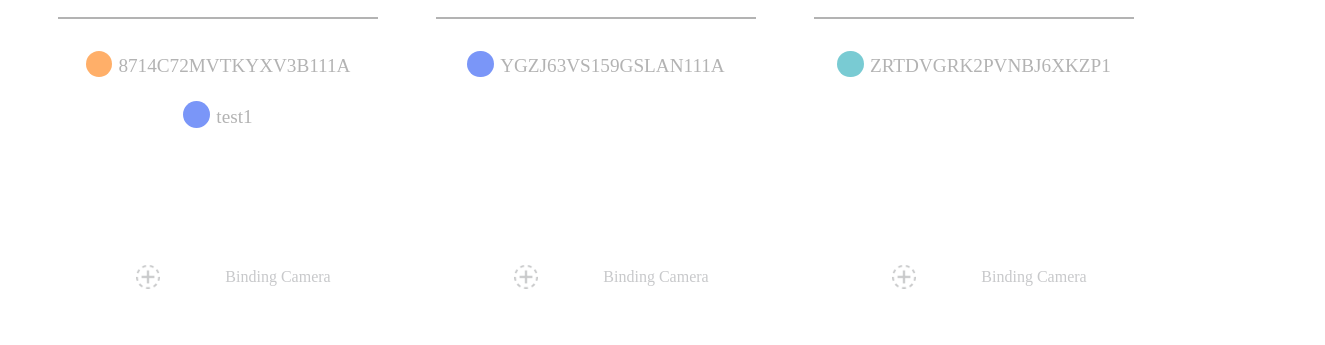
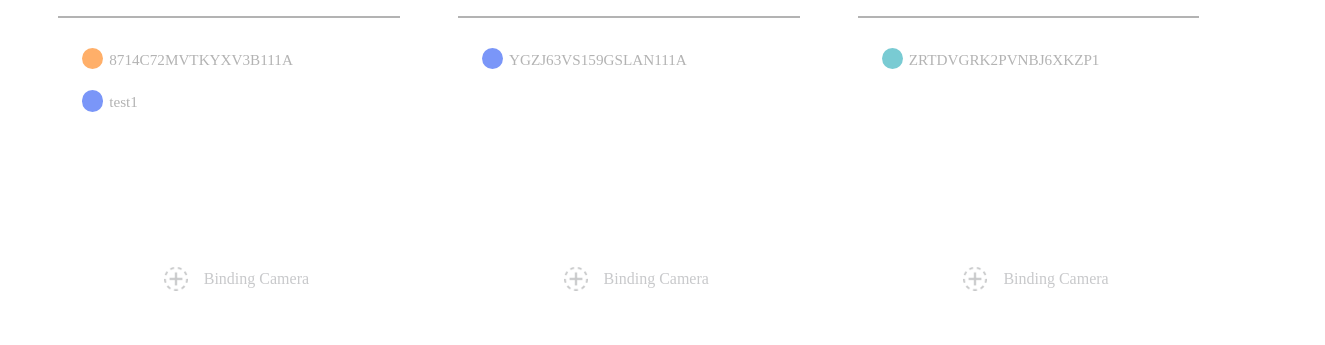
Before and after one commit to jootse84/es6-react-wheel-list, a React app: page / in a window 1280 px wide. Shown: the part 268-613 px from the top of the page, 1325 px wide, since content can reach past the window. Built offline with nearby package versions, Linux system fonts and the light colour scheme.

Commit message:
Added transition on resize window

```diff
--- a/styles/AddLabelButton.less
+++ b/styles/AddLabelButton.less
@@ -7,15 +7,14 @@
     display: block;
     line-height: 2em;
     margin: 0 auto;
-    width: 60%;
+    //width: 60%;
     font-size: 1em;
     background: url(../images/ic_bind_device.png) no-repeat 20px center;
     background-size: 24px;
     border-radius: 4px;
     -webkit-border-radius: 4px;
-    display: block;
+    display: inline-block;
     padding: 0px 5px 0px 60px;
-    position: absolute;
     left: 20%;
     bottom: 40px;
     &:hover {
--- a/styles/LabelList.less
+++ b/styles/LabelList.less
@@ -11,7 +11,7 @@
         border-radius: 4px;
         -webkit-border-radius: 4px;
         display: block;
-        text-align: center;
+        text-align: left;
         padding: 5px;
         position: relative;
         transition: 0.8s all;
@@ -22,7 +22,7 @@
         line-height: 2em;
         margin: 0 auto;
         width: 90%;
-        font-size: 1.2em;
+        font-size: 1.1em;
         a {
             display: inline-block;
             vertical-align: middle;
@@ -75,5 +75,18 @@
         .dot5 {
             background: rgb(142, 194, 32);
         }
+        @media (min-width: 980px) and (max-width: 1280px) {
+            width: 86%;
+            font-size: 95%;
+        }
+        @media (min-width: 768px) and (max-width: 979px) {
+            width: 86%;
+            font-size: 95%;
+        }
+        @media (min-width: 0px) and (max-width: 767px) {
+            width: 86%;
+            font-size: 105%;
+            text-align: center;
+        }
     }
 }
--- a/styles/PlanList.less
+++ b/styles/PlanList.less
@@ -1,8 +1,11 @@
 #card-list {
-    width: 102.5%;
     margin-left: -19px;
     float: left;
     list-style-type: none;
+    @media (min-width: 1281px) and (max-width:1919px) {
+        margin-left: -10px;
+        width: 100%
+    }
     p {
         width: 78%;
         margin: 0 auto;
@@ -31,6 +34,24 @@
                 box-shadow: 0;
                 -webkit-shadow: 0;
             }
+        }
+        @media (min-width: 1281px) and (max-width:1919px) {
+            height: 520px;
+            margin: 2.855555% 10px;
+            width: 286px;
+        }
+        @media (min-width: 980px) and (max-width: 1280px) {
+            width: 27.5%;
+            height: 500px;
+        }
+        @media (min-width: 768px) and (max-width: 979px) {
+            width: 44%;
+            height: 520px;
+        }
+        @media (min-width: 481px) and (max-width: 767px) {
+            width: 100%;
+            padding-bottom: 80px;
+            margin-left: 0% !important;
         }
     }
     h3 {
```
